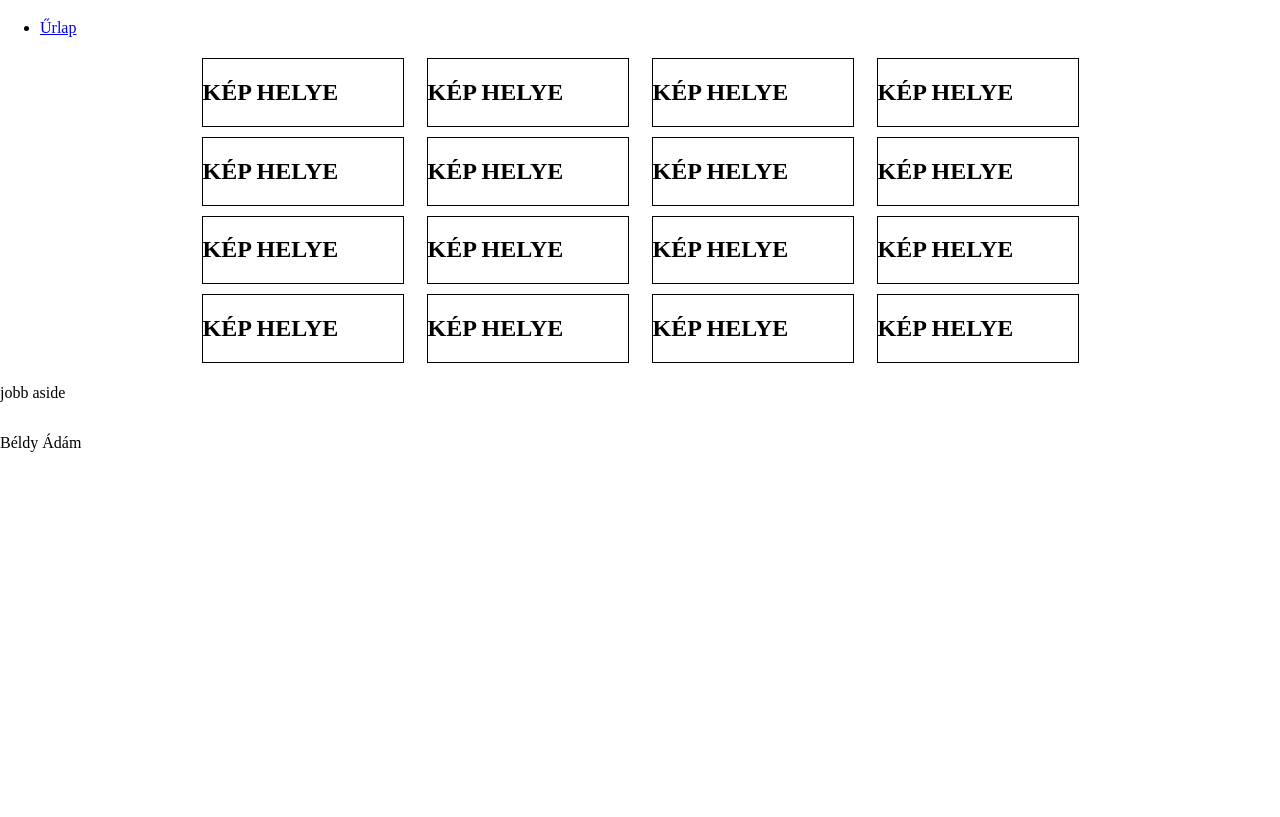
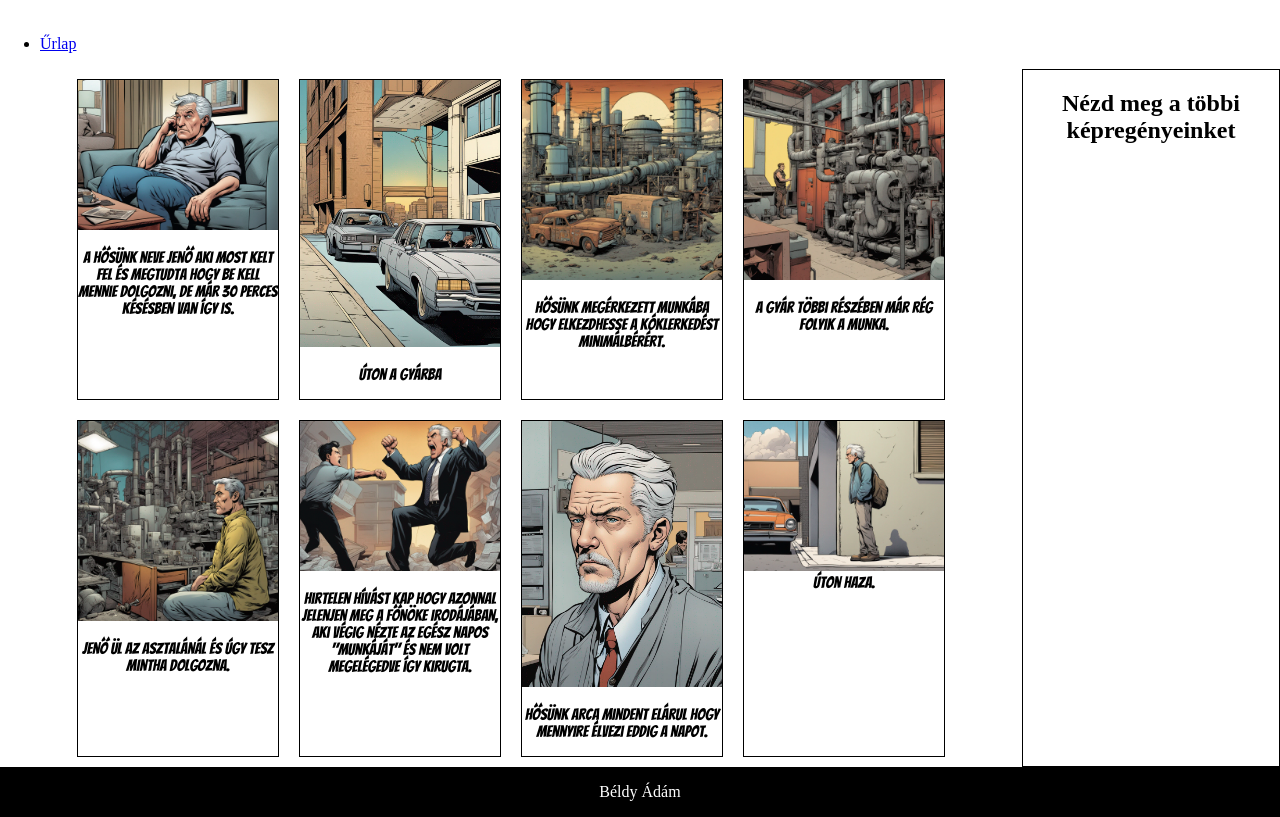
Before and after one commit to ewemormartin/kepregenyKozos, a plain HTML site: page kepregeny.html in a window 1280 px wide. Shown: the part 61-878 px from the top of the page. Before the commit the page ends 800 px from the top, so only its background shows below. Drawn offline with Linux system fonts and the light colour scheme.

Commit message:
képregény majdnem kész

```diff
--- a/kepregeny.html
+++ b/kepregeny.html
@@ -7,6 +7,9 @@
     <meta name="author" content="Béldy Ádám" />
     <meta name="viewport" content="width=device-width, initial-scale=1.0" />
     <link rel="stylesheet" href="styleKepregeny.css" />
+    <link rel="preconnect" href="https://fonts.googleapis.com">
+<link rel="preconnect" href="https://fonts.gstatic.com" crossorigin>
+<link href="https://fonts.googleapis.com/css2?family=Bangers&display=swap" rel="stylesheet">
     <title>Béldy Ádám</title>
   </head>
   <body>
@@ -18,24 +21,16 @@
         </ul>
       </nav>
       <article class="kepregeny">
-        <div class="kep"><h1>KÉP HELYE</h1></div>
-        <div class="kep"><h1>KÉP HELYE</h1></div>
-        <div class="kep"><h1>KÉP HELYE</h1></div>
-        <div class="kep"><h1>KÉP HELYE</h1></div>
-        <div class="kep"><h1>KÉP HELYE</h1></div>
-        <div class="kep"><h1>KÉP HELYE</h1></div>
-        <div class="kep"><h1>KÉP HELYE</h1></div>
-        <div class="kep"><h1>KÉP HELYE</h1></div>
-        <div class="kep"><h1>KÉP HELYE</h1></div>
-        <div class="kep"><h1>KÉP HELYE</h1></div>
-        <div class="kep"><h1>KÉP HELYE</h1></div>
-        <div class="kep"><h1>KÉP HELYE</h1></div>
-        <div class="kep"><h1>KÉP HELYE</h1></div>
-        <div class="kep"><h1>KÉP HELYE</h1></div>
-        <div class="kep"><h1>KÉP HELYE</h1></div>
-        <div class="kep"><h1>KÉP HELYE</h1></div>
+        <div class="kep"><img src="kepek/a.png" alt="kep"><p>A hősünk neve Jenő aki most kelt fel és megtudta hogy be kell mennie dolgozni, de már 30 perces késésben van így is.</p></div>
+        <div class="kep"><img src="kepek/b.png" alt="kep"><p>Úton a gyárba</p></div>
+        <div class="kep"><img src="kepek/c.png" alt="kep"><p>Hősünk megérkezett munkába hogy elkezdhesse a kóklerkedést minimálbérért.</p></div>
+        <div class="kep"><img src="kepek/d.png" alt="kep"><p>A gyár többi részében már rég folyik a munka.</p></div>
+        <div class="kep"><img src="kepek/e.png" alt="kep"><p>Jenő ül az asztalánál és úgy tesz mintha dolgozna.</p></div>
+        <div class="kep"><img src="kepek/f.png" alt="kep"><p>Hirtelen hívást kap hogy azonnal jelenjen meg a főnöke irodájában, aki végig nézte az egész napos "munkáját" és nem volt megelégedve így kirugta.</p></div>
+        <div class="kep"><img src="kepek/g.png" alt="kep"><p>Hősünk arca mindent elárul hogy mennyire élvezi eddig a napot.</p></div>
+        <div class="kep"><img src="kepek/h.png" alt="kep">Úton haza.</div>
       </article>
-      <aside id="jobb"><p>jobb aside</p></aside>
+      <aside id="jobb"><h1>Nézd meg a többi képregényeinket</h1></aside>
       <footer><p>Béldy Ádám</p></footer>
     </main>
   </body>
--- a/styleKepregeny.css
+++ b/styleKepregeny.css
@@ -1,24 +1,34 @@
 html, body {
-    margin:0;
-    padding:0;
+    margin: 0;
+    padding: 0;
   }
 
 .kepregeny{
     margin: auto;
     display: flex;
+    flex-direction: row;
     flex-wrap: wrap;
-    justify-content: space-around;
-    align-items: flex-start;
-    max-width: 900px;
+    justify-content: center;
+    align-items: stretch;
+    align-content: stretch;
+    max-width: 950px;
 }
 
 .kep{
     border: 1px solid black;
-    gap: 5px;
-    margin-top: 5px;
-    margin-bottom: 5px;
+    gap: 10px;
+    margin: 10px;
     width: 100%;
     max-width: 200px;
+    text-align: center;
+    font-family: "Bangers", system-ui;
+    font-weight: 400;
+    font-style: normal;
+}
+
+main{
+    display: flex;
+    flex-wrap: wrap;
 }
 
 article{
@@ -27,6 +37,27 @@ article{
 }
 
 aside{
-    display: flex;
     flex: 0 0 20%;
+    border: 1px solid black;
+    text-align: center;
 }
+
+nav{
+    flex: 0 0 100%;
+}
+
+
+header{
+    flex: 0 0 100%;
+}
+
+footer{
+    flex: 0 0 100%;
+    color: white;
+    background-color: black;
+    text-align: center;
+}
+
+.kep img{
+    max-width: 200px;
+}
```
Also changed, not shown: kepek/a.png (added), kepek/b.png (added), kepek/c.png (added), kepek/d.png (added), kepek/e.png (added), kepek/f.png (added), kepek/g.png (added), kepek/h.png (added).
